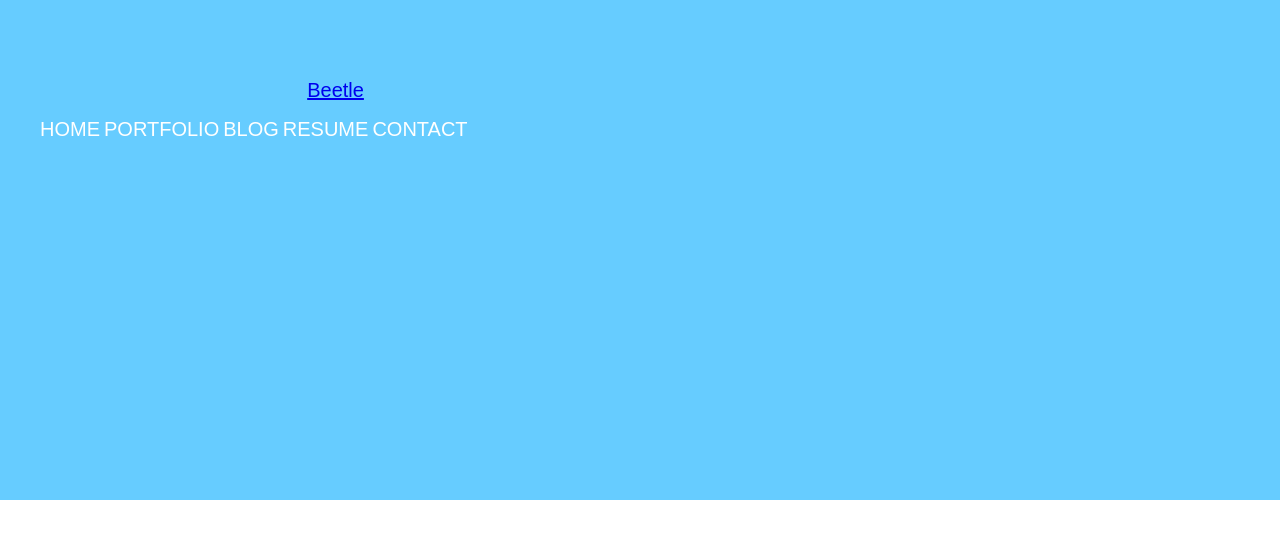
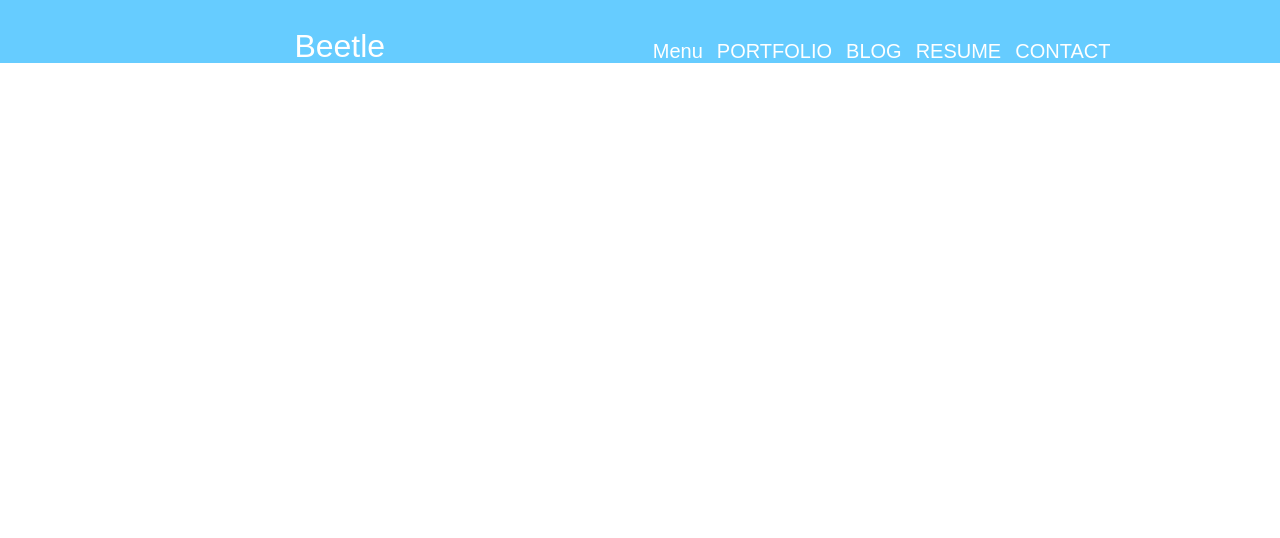
Before and after one commit to Selezeznyaka/First-site, a plain HTML site: page index.html in a window 1280 px wide. Drawn offline with Linux system fonts and the light colour scheme; a web font is replaced by a local one.

Commit message:
16.10.19

```diff
--- a/css/style.css
+++ b/css/style.css
@@ -1,7 +1,6 @@
 .bg{
-   width: 100%;
-   height: 500px;
-   background-color: #66ccff;
+    background-size: cover;
+    background-color: #66ccff;
 }
 body{
     margin: 0px;
@@ -12,10 +11,52 @@ body{
     font-size: 20px;
 }
 .title{
-    padding-left: 24%;
-    padding-top: 79px;
+    padding-left: 23%;
+    padding-top: 28px;
     margin: 0px;
+    float: left;
+    font-size: 32px;
 }
 li{
     display: inline-block;
 }
+.title2{
+    padding-left: 51%;
+    padding-top: 40px;
+    margin: 0px;
+}
+.li{
+    margin-right: 10px;
+}
+.li:hover{
+    text-decoration: underline;
+}
+a{
+    text-decoration: none;
+    color: white;
+}
+.dropdown {
+    position: relative;
+    display: inline-block;
+  }
+
+  .dropdown-content {
+    display: none;
+    position: absolute;
+    background-color: white;
+    min-width: 170px;
+    box-shadow: 0px 8px 16px 0px rgba(0,0,0,0.2);
+    padding: 12px 16px;
+    z-index: 1;
+  }
+
+  .dropdown:hover .dropdown-content {
+    display: block;
+  }
+  p{
+      color: black;
+  }
+  .dropdown-content-hover:hover{
+      background-color: #66ccff;
+      color: white;
+  }
--- a/index.html
+++ b/index.html
@@ -5,22 +5,32 @@
     <title>Beetle</title>
     <link rel="stylesheet" href="css/style.css">
     <link rel="shortcut icon" href="Img/icon.png">
-    <link href="http://allfont.ru/allfont.css?fonts=montserrat-bold" rel="stylesheet" type="text/css" />
+    <link href="http://allfont.ru/allfont.css?fonts=montserrat-bold" rel="stylesheet" type="text/css"/>
 </head>
 <body>
 <header class="bg">
+<div>
     <div>
 <p class="title white"><a href="#">Beetle</a></p>
     </div>
     <div>
-<ul>
-    <li class="white">HOME</li>
-    <li class="white">PORTFOLIO</li>
-    <li class="white">BLOG</li>
-    <li class="white">RESUME</li>
-    <li class="white">CONTACT</li>
+<ul class="title2">
+    <li class="white li">
+        <div class="dropdown">
+        <span>Menu</span>
+        <div class="dropdown-content">
+        <p class="dropdown-content-hover">STANDARD</p>
+        <p class="dropdown-content-hover">LANDING PAGE 1</p>
+        <p class="dropdown-content-hover">LANDING PAGE 2</p>
+        <p class="dropdown-content-hover">LANDING PAGE 3</p>
+    </div></li>
+    <li class="white li">PORTFOLIO</li>
+    <li class="white li">BLOG</li>
+    <li class="white li">RESUME</li>
+    <li class="white li">CONTACT</li>
 </ul>
     </div>
+</div>
 </header>
 </body>
 </Html>
```
